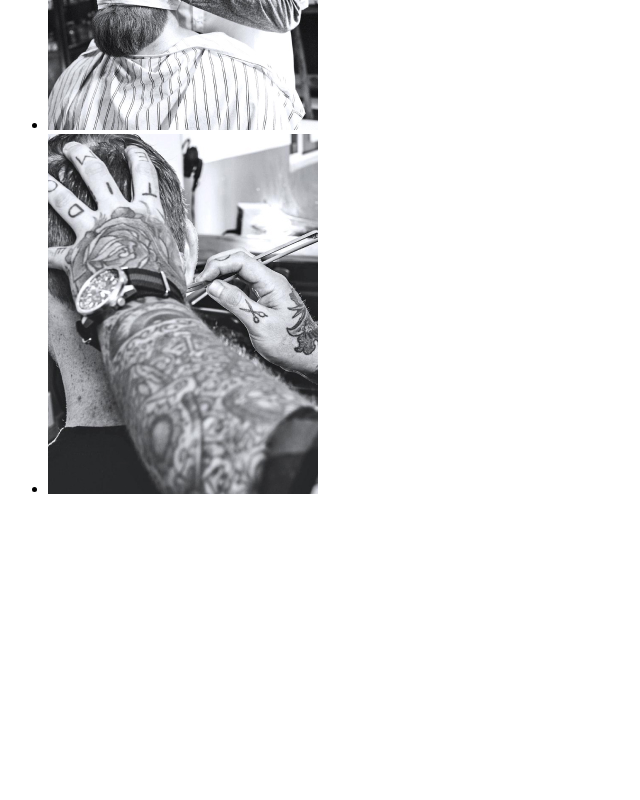
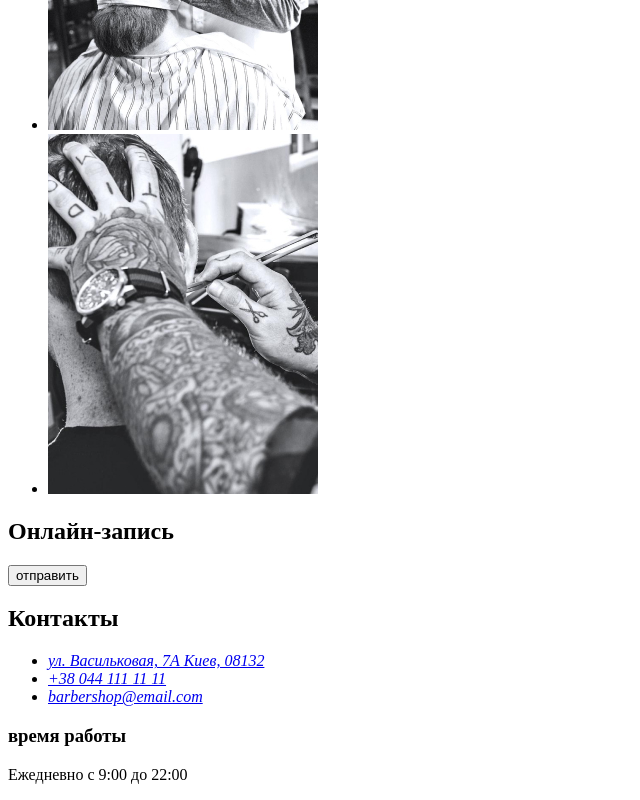
Before and after one commit to Serhii-Filatov/barbershop, a plain HTML site: page index.html in a window 1280 px wide. Shown: the part 5207-6007 px from the top of the page, without its empty margins (0-640 px from the left). Before the commit the page ends 5721 px from the top, so only its background shows below. Drawn offline with Linux system fonts and the light colour scheme.

Commit message:
added a contacts section

```diff
--- a/index.html
+++ b/index.html
@@ -373,6 +373,41 @@
           </li>
         </ul>
       </section>
+
+      <!-- Contacts section -->
+      <section>
+        <div>
+          <h2>Онлайн-запись</h2>
+          <form action=""></form>
+          <button type="button">отправить</button>
+        </div>
+
+        <div>
+          <h2>Контакты</h2>
+
+          <address>
+            <ul>
+              <li>
+                <a
+                  href="https://maps.app.goo.gl/DdQAuqjwmcNgnR63A"
+                  target="_blank"
+                  rel="noopener noreferrer"
+                  >ул. Васильковая, 7А Киев, 08132</a
+                >
+              </li>
+              <li><a href="tel:+380441111111">+38 044 111 11 11</a></li>
+              <li>
+                <a href="mailto:barbershop@email.com">barbershop@email.com</a>
+              </li>
+            </ul>
+          </address>
+          <h3>время работы</h3>
+          <p>
+            Ежедневно с <time datetime="09:00">9:00</time> до
+            <time datetime="22:00">22:00</time>
+          </p>
+        </div>
+      </section>
     </main>
 
     <!-- Footer section -->
```
